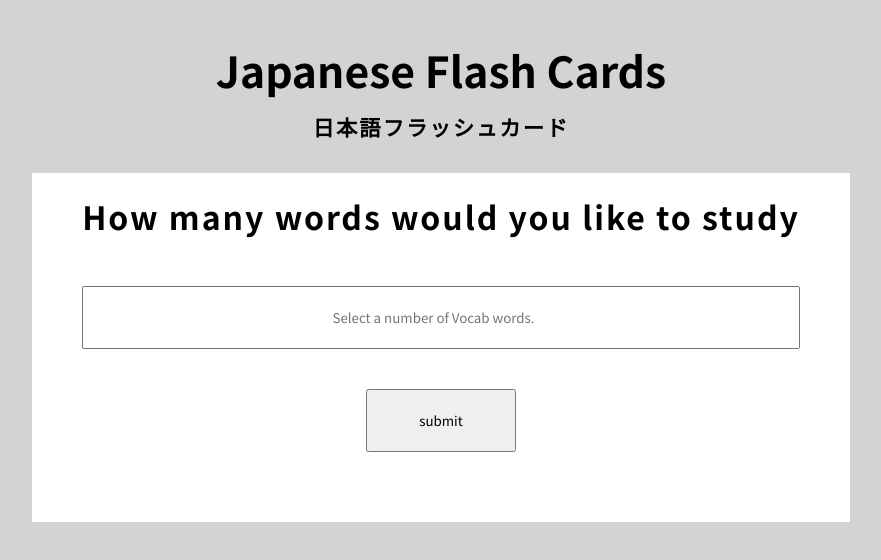
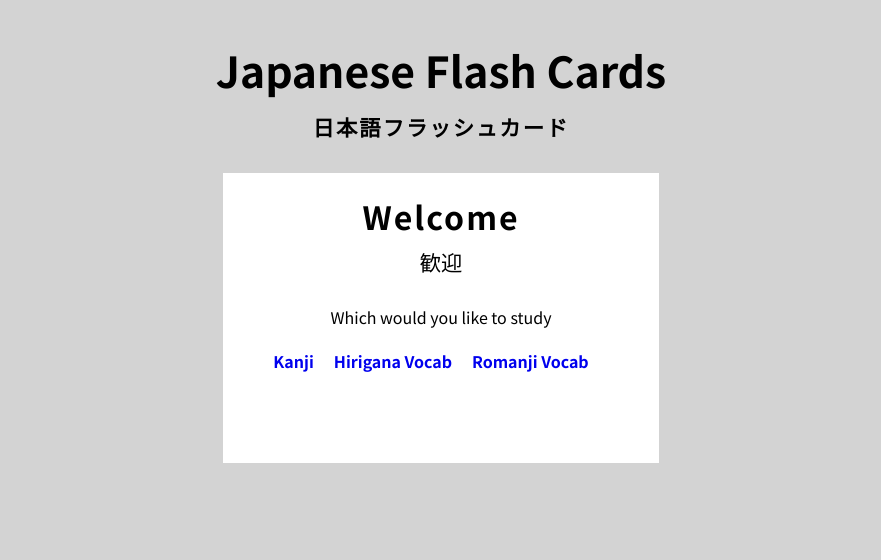
Before and after one commit to StevenMilano/japanese-flashcards, a plain HTML site: page index.html in a window 1280 px wide. Shown: the whole page, without its empty margins (199-1080 px from the left). Drawn offline with nearby package versions, Linux system fonts and the light colour scheme.

Commit message:
Add files via upload

```diff
--- a/index.html
+++ b/index.html
@@ -18,13 +18,14 @@
 
     <main>
         <div class="box">
-            <h2>How many words would you like to study</h2>
-            <form class="user-input">
-                <label  for="user-num" class="screen-reader-text" aria-required="true">Answer</label>
-                <input class="user-num" type="number" name="user-num" id="user-num" required placeholder="Select a number of Vocab words.">
-                <input class="submit-btn" type="submit" value="submit">
-            </form>
-        </div>
+            <h2>Welcome</h2>
+            <h4>歓迎</h4>
+            <p>Which would you like to study</p>
+            <nav class="links">
+                <div class="footer-btn"><a id="quizType" href="kanji.html">Kanji</a></div>
+                <div class="footer-btn"><a id="quizType" href="hirigana.html">Hirigana Vocab</a></div>
+                <div class="footer-btn"><a id="quizType" href="romanji.html">Romanji Vocab</a></div>
+            </nav>
     </main>
 
     <script src="https://code.jquery.com/jquery-3.2.1.min.js"></script>
```
